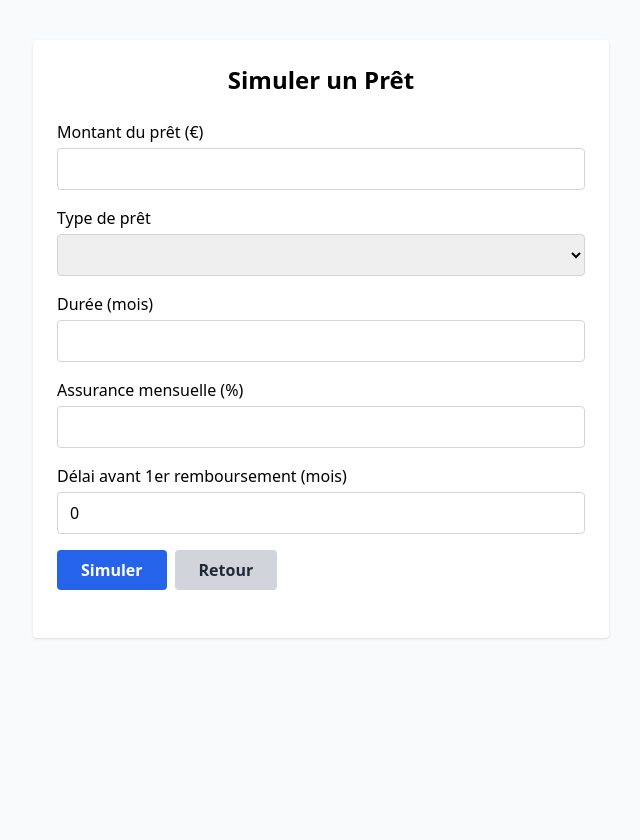
After one commit to boaykely07/s4-final, a PHP site: page /views/prets/simulateurPret.html in a window 1280 px wide. The commit adds this page. Shown: the whole page, without its empty margins (319-959 px from the left). Run offline with PHP 8.4, Linux system fonts and the light colour scheme; lists and menus that the app fills with data are empty; some libraries are stand-ins or nearby versions.

Commit message:
ETAPE 4 fin

```diff
--- a/index.html
+++ b/index.html
@@ -39,6 +39,8 @@
 
   <h1>Gestion des étudiants</h1>
   <a href="views/prets/listePrets.html">listePrets</a>
+  <a href="views/prets/simulateurPret.html" style="display:block;margin:20px 0;font-size:1.2em;color:#2563eb;">Simuler
+    un prêt</a>
 
   <div>
     <input type="hidden" id="id">
--- /dev/null
+++ b/views/prets/simulateurPret.html
@@ -0,0 +1,103 @@
+<!DOCTYPE html>
+<html lang="fr">
+
+<head>
+    <meta charset="UTF-8">
+    <title>Simulateur de Prêt</title>
+    <script src="https://cdn.tailwindcss.com"></script>
+</head>
+
+<body class="bg-gray-50 min-h-screen">
+    <div class="max-w-xl mx-auto mt-10 p-6 bg-white rounded shadow">
+        <h1 class="text-2xl font-bold mb-6 text-center">Simuler un Prêt</h1>
+        <form id="simulateurForm" class="space-y-4">
+            <div>
+                <label for="montant" class="block mb-1 font-medium">Montant du prêt (€)</label>
+                <input type="number" step="0.01" class="w-full border border-gray-300 rounded px-3 py-2" id="montant"
+                    name="montant" required>
+            </div>
+            <div>
+                <label for="typePret" class="block mb-1 font-medium">Type de prêt</label>
+                <select id="typePret" name="typePret" class="w-full border border-gray-300 rounded px-3 py-2"
+                    required></select>
+            </div>
+            <div>
+                <label for="duree" class="block mb-1 font-medium">Durée (mois)</label>
+                <input type="number" class="w-full border border-gray-300 rounded px-3 py-2" id="duree" name="duree"
+                    required>
+            </div>
+            <div>
+                <label for="assurance" class="block mb-1 font-medium">Assurance mensuelle (%)</label>
+                <input type="number" step="0.01" class="w-full border border-gray-300 rounded px-3 py-2" id="assurance"
+                    name="assurance">
+            </div>
+            <div>
+                <label for="delai" class="block mb-1 font-medium">Délai avant 1er remboursement (mois)</label>
+                <input type="number" class="w-full border border-gray-300 rounded px-3 py-2" id="delai" name="delai"
+                    value="0">
+            </div>
+            <div class="flex gap-2">
+                <button type="submit"
+                    class="bg-blue-600 hover:bg-blue-700 text-white font-semibold py-2 px-6 rounded transition">Simuler</button>
+                <a href="../../index.html"
+                    class="bg-gray-300 hover:bg-gray-400 text-gray-800 font-semibold py-2 px-6 rounded transition">Retour</a>
+            </div>
+        </form>
+        <div id="resultat" class="mt-6"></div>
+    </div>
+    <script>
+        // Charger les types de prêt et les taux associés
+        let tauxByType = {};
+        fetch('http://localhost/s4-final/ws/typespret')
+            .then(res => res.json())
+            .then(types => {
+                const select = document.getElementById('typePret');
+                types.forEach(type => {
+                    const option = document.createElement('option');
+                    option.value = type.id_types_pret;
+                    option.textContent = type.nom_type_pret;
+                    select.appendChild(option);
+                });
+                // Charger les taux après les types
+                fetch('http://localhost/s4-final/ws/taux')
+                    .then(res => res.json())
+                    .then(tauxList => {
+                        tauxList.forEach(taux => {
+                            tauxByType[taux.id_types_pret] = taux.pourcentage;
+                        });
+                        // Met à jour le taux au chargement
+                        select.dispatchEvent(new Event('change'));
+                    });
+            });
+        document.getElementById('typePret').addEventListener('change', function () {
+            const idType = this.value;
+            const taux = tauxByType[idType] || '';
+            document.getElementById('taux').value = taux;
+        });
+        document.getElementById('simulateurForm').addEventListener('submit', function (e) {
+            e.preventDefault();
+            const montant = parseFloat(document.getElementById('montant').value);
+            const idType = document.getElementById('typePret').value;
+            const taux = parseFloat(tauxByType[idType] || 0);
+            const duree = parseInt(document.getElementById('duree').value);
+            const assurance = parseFloat(document.getElementById('assurance').value) || 0;
+            const delai = parseInt(document.getElementById('delai').value) || 0;
+            fetch('http://localhost/s4-final/ws/simulateurpret', {
+                method: 'POST',
+                headers: { 'Content-Type': 'application/json' },
+                body: JSON.stringify({ montant, taux, duree, assurance, delai })
+            })
+                .then(res => res.json())
+                .then(res => {
+                    document.getElementById('resultat').innerHTML = `
+                    <div class="bg-blue-100 text-blue-800 px-4 py-2 rounded mb-2">Mensualité (hors assurance) : <b>${res.annuite} €</b></div>
+                    <div class="bg-blue-100 text-blue-800 px-4 py-2 rounded mb-2">Assurance mensuelle : <b>${res.assurance_mensuelle} €</b></div>
+                    <div class="bg-green-100 text-green-800 px-4 py-2 rounded mb-2">Montant à payer chaque mois : <b>${res.mensualite_totale} €</b></div>
+                    <div class="bg-gray-100 text-gray-800 px-4 py-2 rounded">Coût total du prêt (avec assurance) : <b>${res.cout_total} €</b></div>
+                `;
+                });
+        });
+    </script>
+</body>
+
+</html>
```
Also changed, not shown: views/prets/listePrets.html (+19 -0 lines), ws/controllers/PretsController.php (+84 -8 lines), ws/models/Prets.php (+16 -1 lines), ws/routes/routes.php (+9 -0 lines), ws/controllers/FondsController.php (line endings or trailing spaces).
